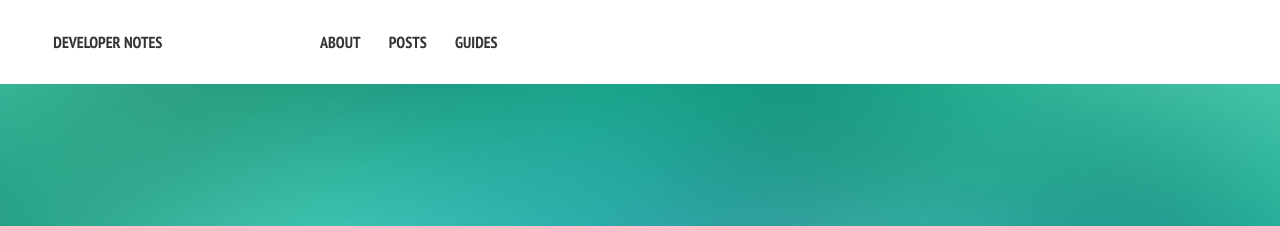
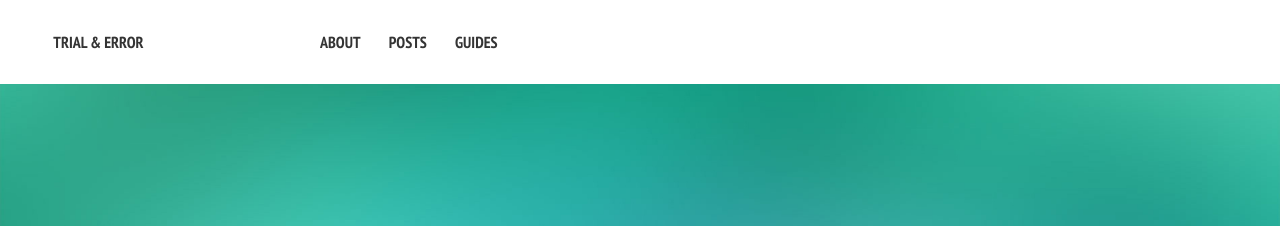
Before and after one commit to kpearson/kpearson.github.io, a Jekyll site: the page built from index.md, in a window 1280 px wide. Shown: the top 226 px of the page. Built offline with Jekyll 4.4.1, drawn with Linux system fonts in a browser that asks for light colours; nearby versions of some CDN libraries; some of the changed lines change nothing that is shown.

Commit message:
change site title to Trial and Error

```diff
--- a/_config.yml
+++ b/_config.yml
@@ -1,7 +1,7 @@
 # Site wide configuration
 
-title:            Developer Notes
-locale:           en_US
+title:  Trial & Error
+locale: en_US
 url:
 
 
@@ -33,7 +33,7 @@ owner:
   email: dev_kit@icloud.com
   disqus-shortname:
   twitter: kit_pearson
-  facebook: #username
+  facebook: #https://www.facebook.com/kiTpearsonPhoto
   google:
     plus: #username
     analytics:
@@ -43,7 +43,7 @@ owner:
   bing-verify:
   github: kpearson
   stackoverflow: #http://stackoverflow.com/users/1999148/kit
-  linkedin: #username
+  linkedin: #https://www.linkedin.com/profile/view?id=23091578
   instagram: #username
   lastfm: #username
   tumblr: #username
```
